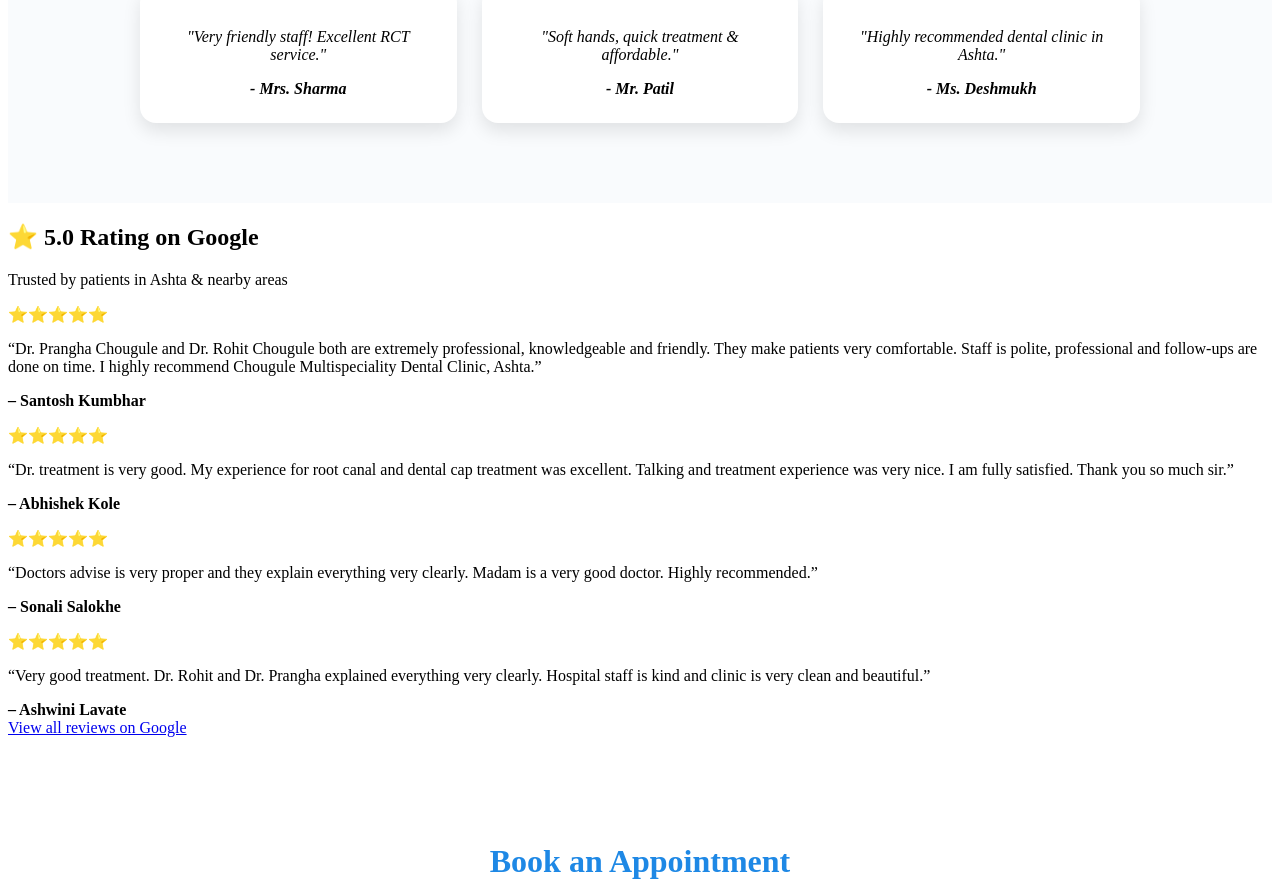
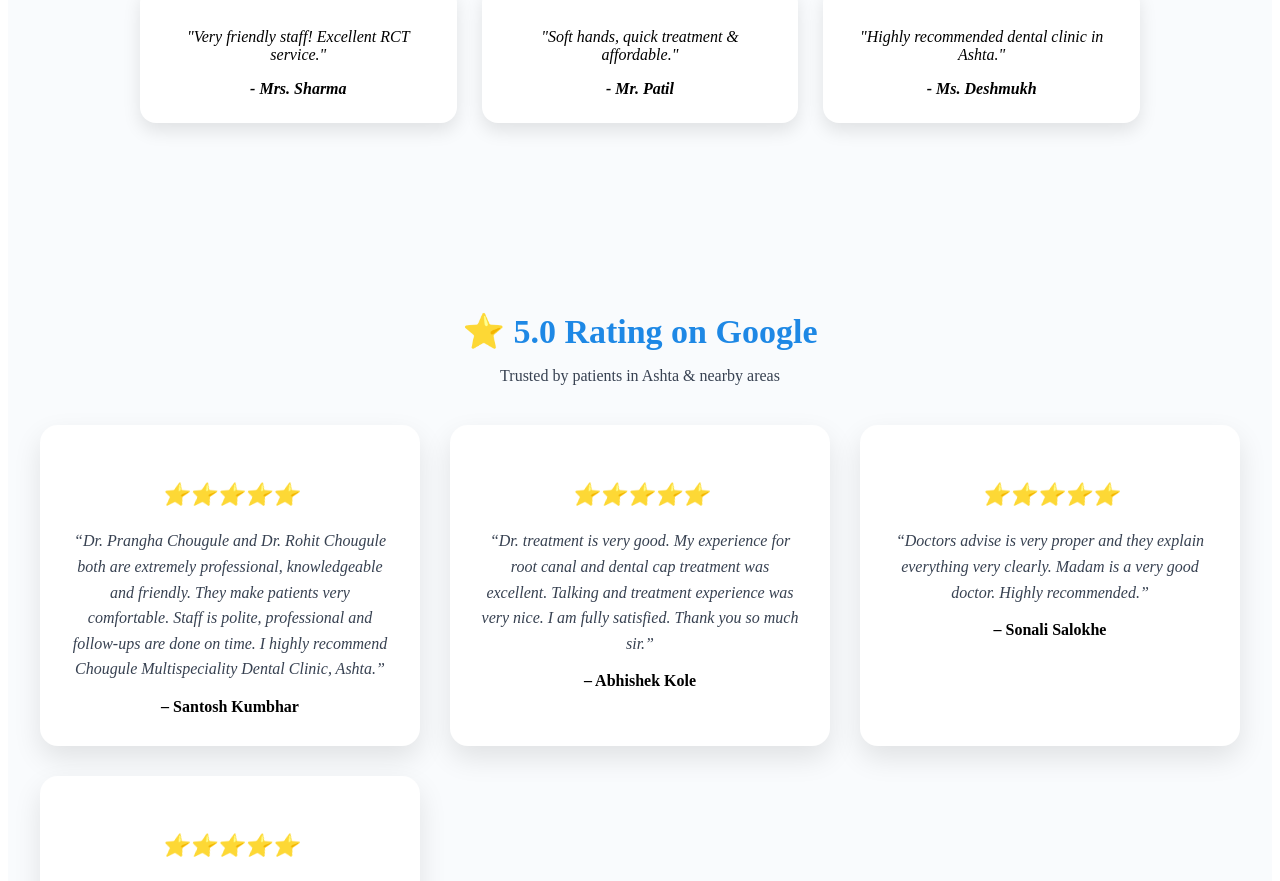
Before and after one commit to Vk1817/chougule-dental-clinic, a React (Vite) app: page / in a window 1280 px wide. Shown: the part 2731-3612 px from the top of the page. Built offline with nearby package versions, Linux system fonts and the light colour scheme.

Commit message:
Refactor Google reviews styles to Google rating

```diff
--- a/src/styles.css
+++ b/src/styles.css
@@ -406,31 +406,62 @@
 .appointment-form button:hover {
   background: #1565c0;
 }
-/* GOOGLE LIVE REVIEWS */
-.google-reviews {
+/* GOOGLE RATING – REAL REVIEWS */
+.google-rating {
   padding: 80px 20px;
-  background: #ffffff;
+  background: #f9fbfd;
   text-align: center;
 }
 
-.google-reviews h2 {
-  font-size: 32px;
+.google-rating h2 {
+  font-size: 34px;
   color: #1e88e5;
-  margin-bottom: 30px;
+  margin-bottom: 10px;
 }
 
-.google-embed {
-  max-width: 1000px;
-  margin: auto;
+.rating-subtitle {
+  color: #374151;
+  margin-bottom: 40px;
+  font-size: 16px;
 }
 
-.google-embed iframe {
-  width: 100%;
-  height: 450px;
-  border: none;
-  border-radius: 16px;
-  box-shadow: 0 10px 25px rgba(0,0,0,0.15);
+.rating-cards {
+  max-width: 1200px;
+  margin: auto;
+  display: grid;
+  grid-template-columns: repeat(auto-fit, minmax(280px, 1fr));
+  gap: 30px;
 }
+
+.rating-card {
+  background: white;
+  padding: 30px;
+  border-radius: 18px;
+  box-shadow: 0 12px 28px rgba(0,0,0,0.1);
+}
+
+.rating-card .stars {
+  font-size: 22px;
+  margin-bottom: 12px;
+}
+
+.rating-card p {
+  font-style: italic;
+  color: #374151;
+  line-height: 1.6;
+}
+
+.google-review-btn {
+  display: inline-block;
+  margin-top: 40px;
+  padding: 14px 36px;
+  background: #1e88e5;
+  color: white;
+  border-radius: 40px;
+  text-decoration: none;
+  font-weight: 600;
+}
+
 
 
 .whatsapp-icon {
```
